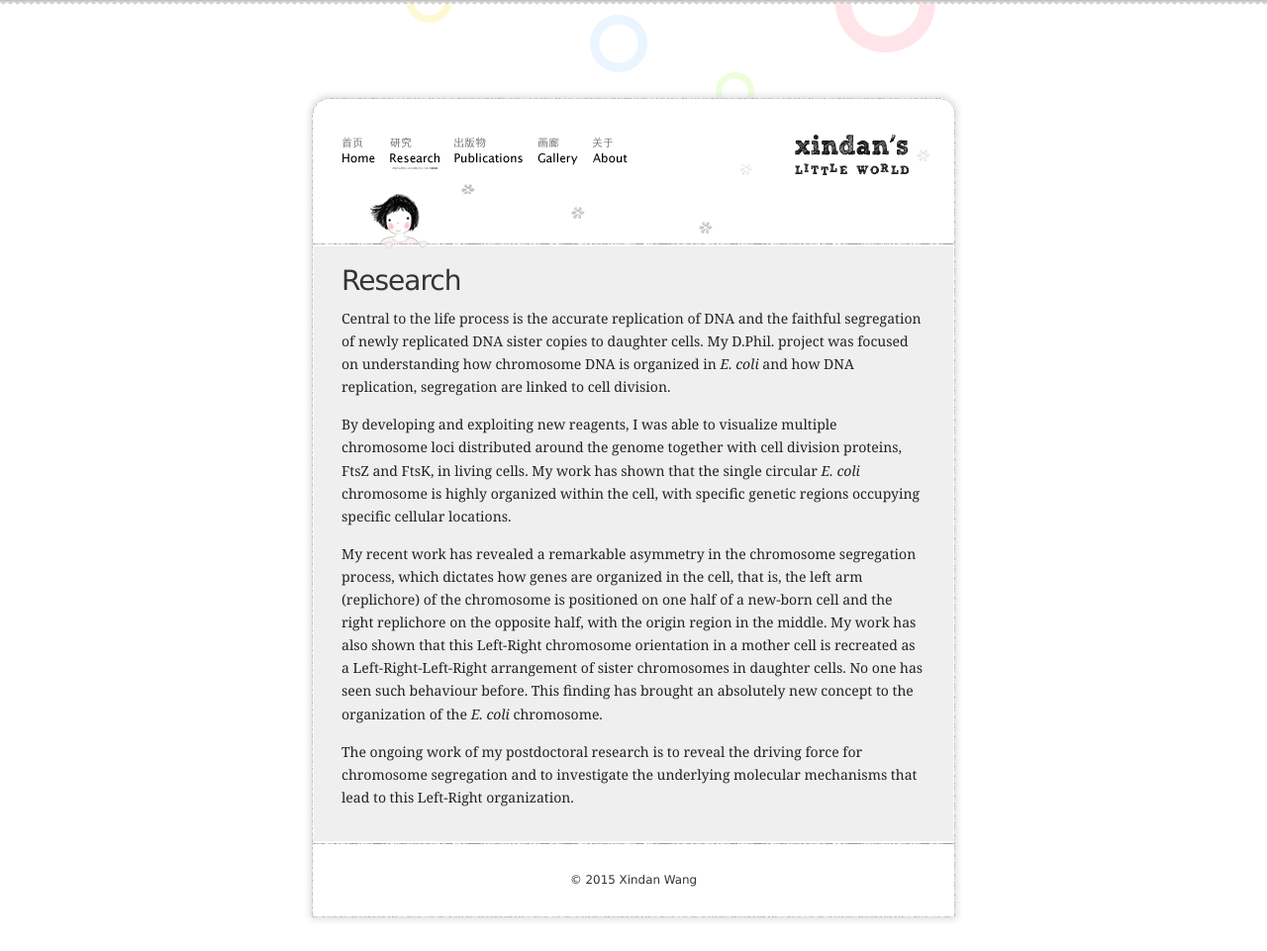
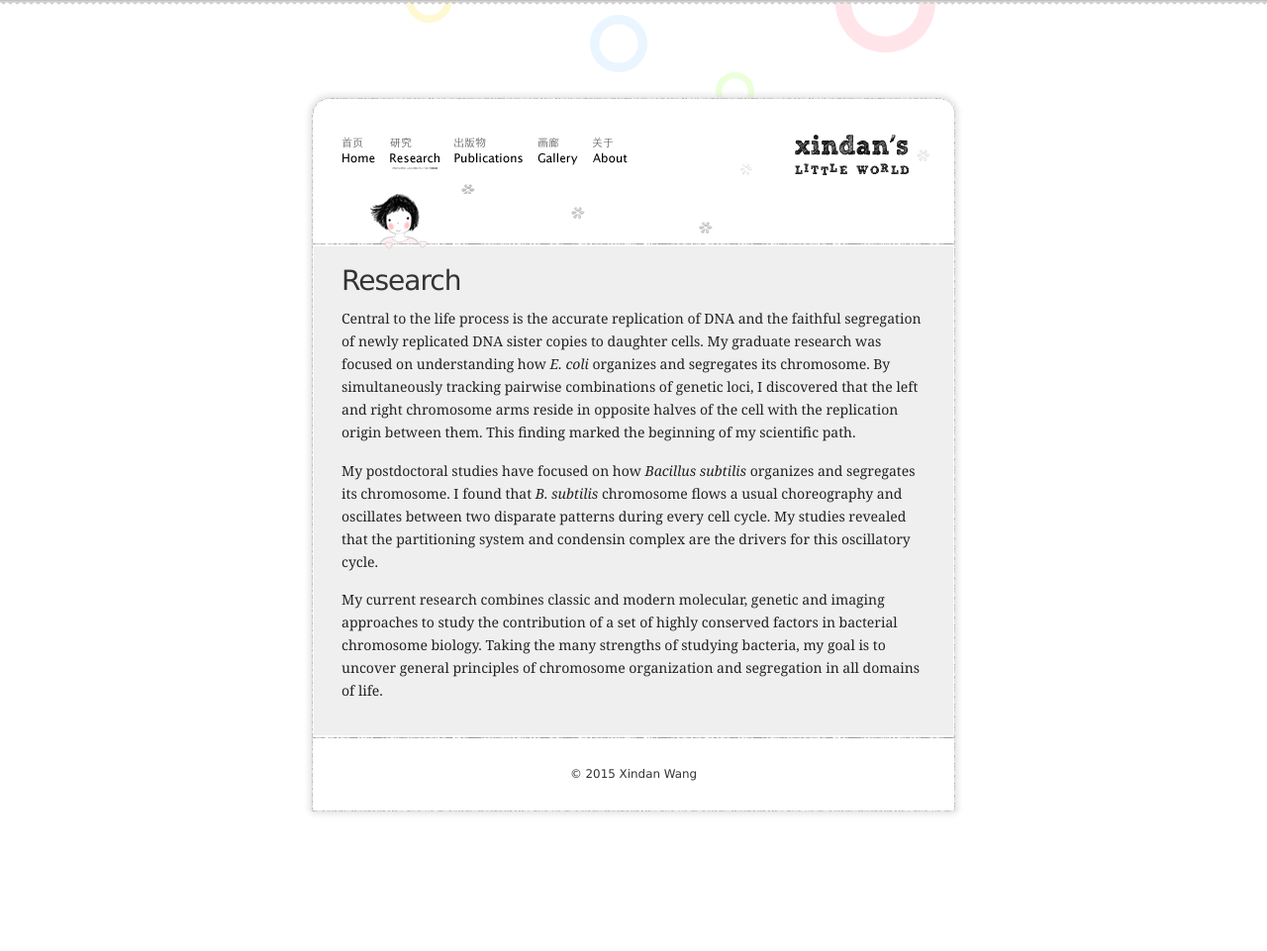
Before and after one commit to xindan/xindan.github.io, a Jekyll site: the page built from research/index.html, in a window 1280 px wide. Shown: the whole page at 99% size. Built offline with Jekyll 4.4.1, drawn with Linux system fonts in a browser that asks for light colours; Markdown is read by kramdown in place of the engine named in the settings; after the commit the page ends 900 px from its top, so only the background shows below that.

Commit message:
Update research

```diff
--- a/research/index.html
+++ b/research/index.html
@@ -7,9 +7,8 @@ class: research
 <div id="main-top"></div>
 <div id="main-content">
 	<h2>Research</h2>
-	<p>Central to the life process is the accurate replication of DNA and the faithful segregation of newly replicated DNA sister copies to daughter cells. My D.Phil. project was focused on understanding how chromosome DNA is organized in <em>E. coli</em> and how DNA replication, segregation are linked to cell division.</p>
-	<p>By developing and exploiting new reagents, I was able to visualize multiple chromosome loci distributed around the genome together with cell division proteins, FtsZ and FtsK, in living cells. My work has shown that the single circular <em>E. coli</em> chromosome is highly organized within the cell, with specific genetic regions occupying specific cellular locations.</p>
-	<p>My recent work has revealed a remarkable asymmetry in the chromosome segregation process, which dictates how genes are organized in the cell, that is, the left arm (replichore) of the chromosome is positioned on one half of a new-born cell and the right replichore on the opposite half, with the origin region in the middle. My work has also shown that this Left-Right chromosome orientation in a mother cell is recreated as a Left-Right-Left-Right arrangement of sister chromosomes in daughter cells. No one has seen such behaviour before. This finding has brought an absolutely new concept to the organization of the <em>E. coli</em> chromosome.</p>
-	<p>The ongoing work of my postdoctoral research is to reveal the driving force for chromosome segregation and to investigate the underlying molecular mechanisms that lead to this Left-Right organization.</p>
+    <p>Central to the life process is the accurate replication of DNA and the faithful segregation of newly replicated DNA sister copies to daughter cells. My graduate research was focused on understanding how <i>E. coli</i> organizes and segregates its chromosome. By simultaneously tracking pairwise combinations of genetic loci, I discovered that the left and right chromosome arms reside in opposite halves of the cell with the replication origin between them. This finding marked the beginning of my scientific path.</p>
+    <p>My postdoctoral studies have focused on how <i>Bacillus subtilis</i> organizes and segregates its chromosome. I found that <i>B. subtilis</i> chromosome flows a usual choreography and oscillates between two disparate patterns during every cell cycle. My studies revealed that the partitioning system and condensin complex are the drivers for this oscillatory cycle.</p>
+    <p>My current research combines classic and modern molecular, genetic and imaging approaches to study the contribution of a set of highly conserved factors in bacterial chromosome biology. Taking the many strengths of studying bacteria, my goal is to uncover general principles of chromosome organization and segregation in all domains of life.</p>
 </div>
 <div id="main-bot"></div>
```
